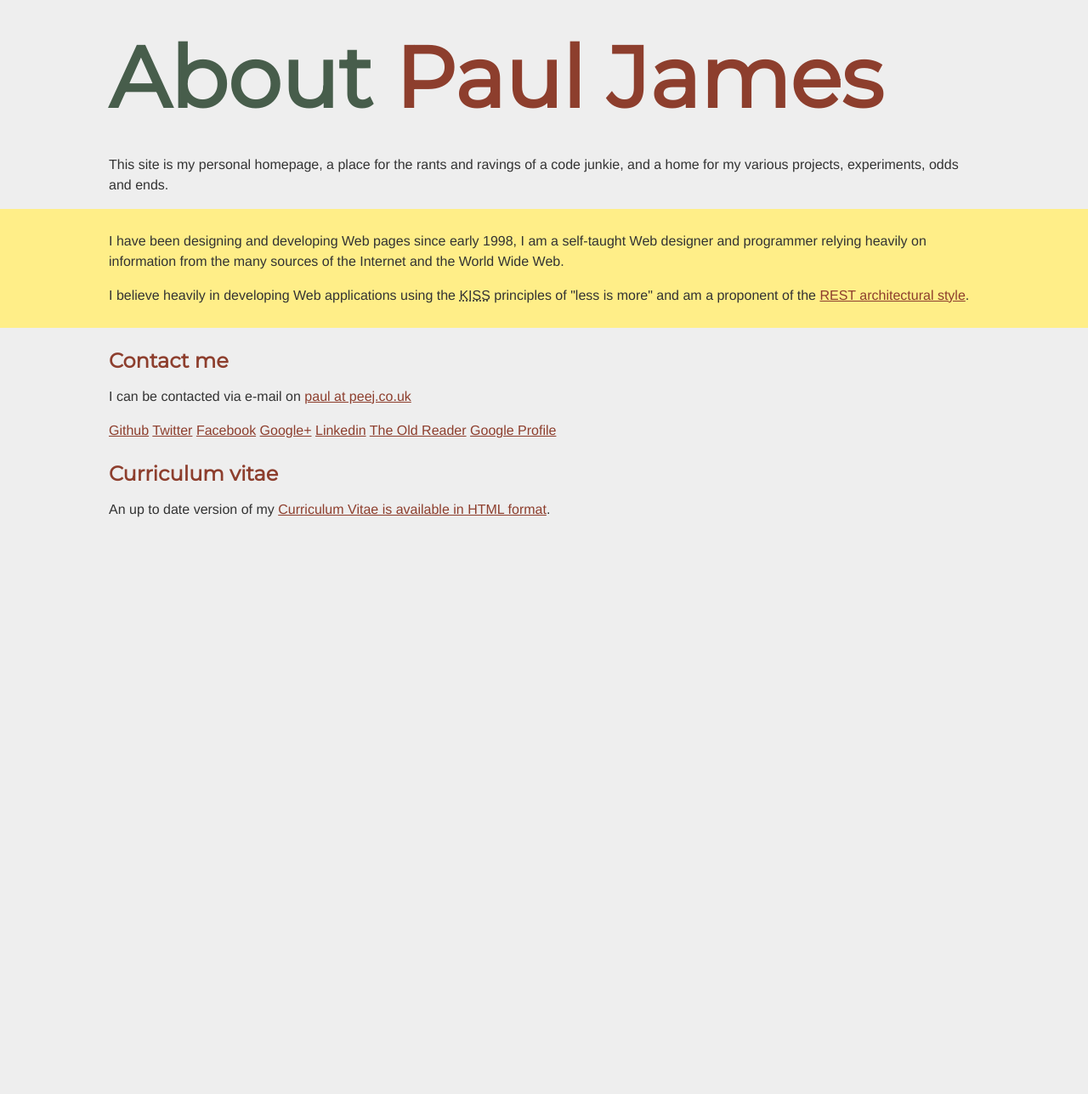
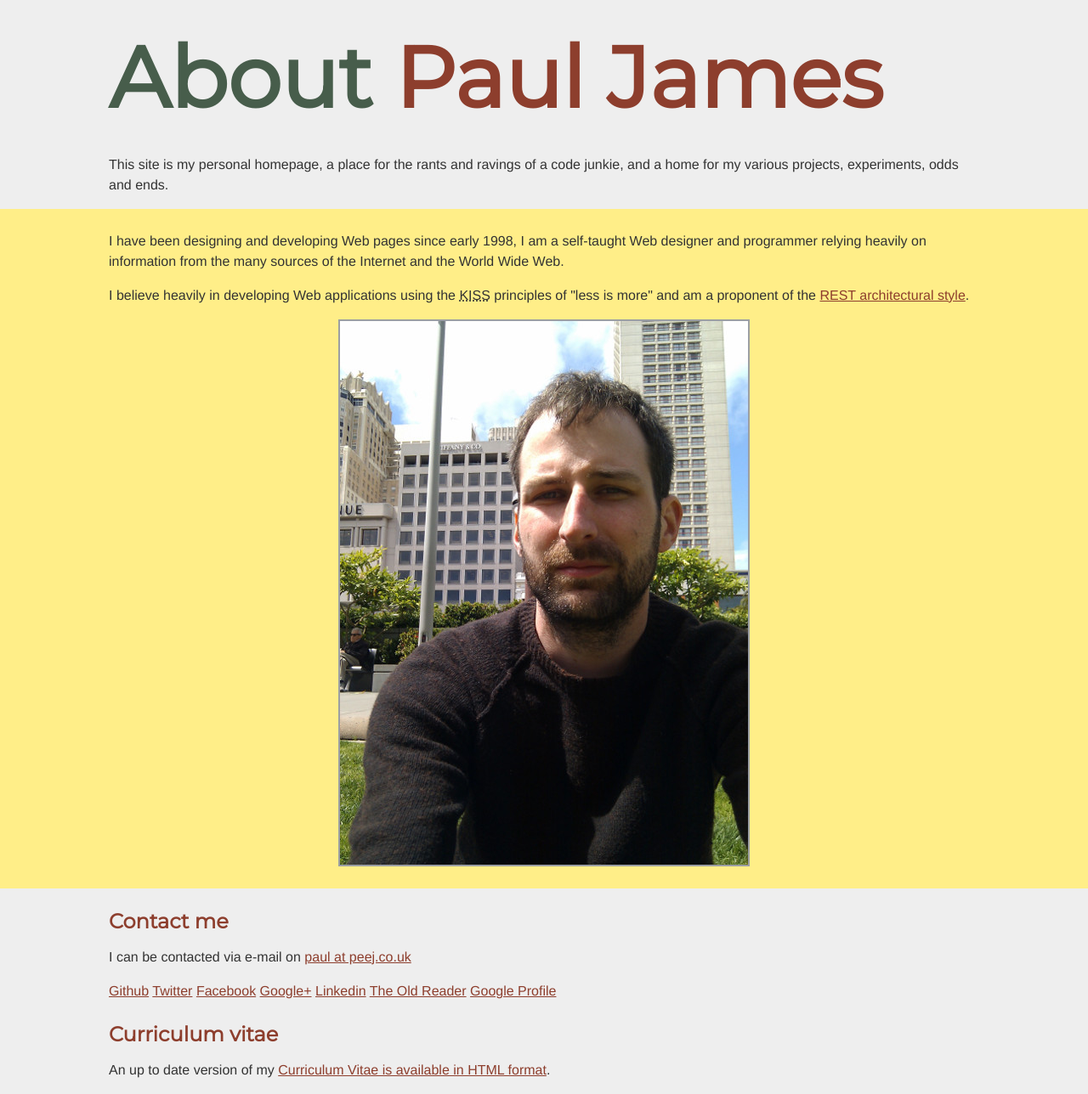
Before and after one commit to peej/peej.github.io, a Jekyll site: the page built from about.html, in a window 1280 px wide. Shown: the whole page at 85% size. Built offline with Jekyll 4.4.1, drawn with Linux system fonts in a browser that asks for light colours; Markdown is read by kramdown in place of the engine named in the settings; before the commit the page ends 900 px from its top, so only the background shows below that.

Commit message:
Add depiction image

```diff
--- a/about.html
+++ b/about.html
@@ -11,6 +11,7 @@ title: Paul James
     <div class="note">
         <p>I have been designing and developing Web pages since early 1998, I am a self-taught Web designer and programmer relying heavily on information from the many sources of the Internet and the World Wide Web.</p>
         <p>I believe heavily in developing Web applications using the <acronym title="Keep it Simple, Stupid">KISS</acronym> principles of "less is more" and am a proponent of the <a href="/articles/rest.html">REST architectural style</a>.</p>
+        <img src="/gfx/pauljames.jpg" alt="Paul James">
     </div>
 
     <h2>Contact me</h2>
--- a/style.css
+++ b/style.css
@@ -24,6 +24,10 @@ img {
     display: block;
     margin: 1em auto;
     border: 2px solid #9c9fa2;
+}
+
+.vcard img {
+    max-width: 60%;
 }
 
 div.code,
```
Also changed, not shown: gfx/pauljames.jpg (added), 1 other file.
